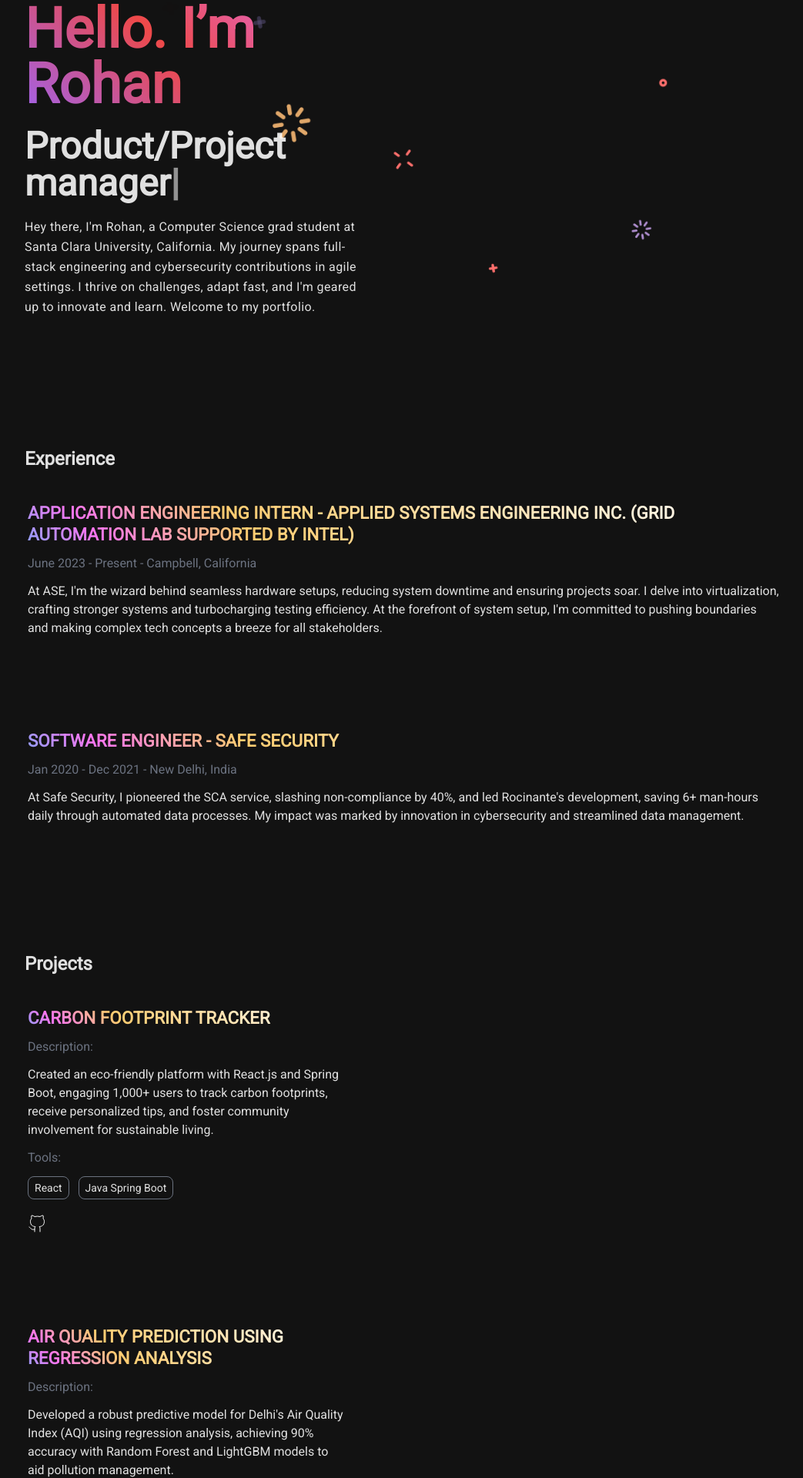
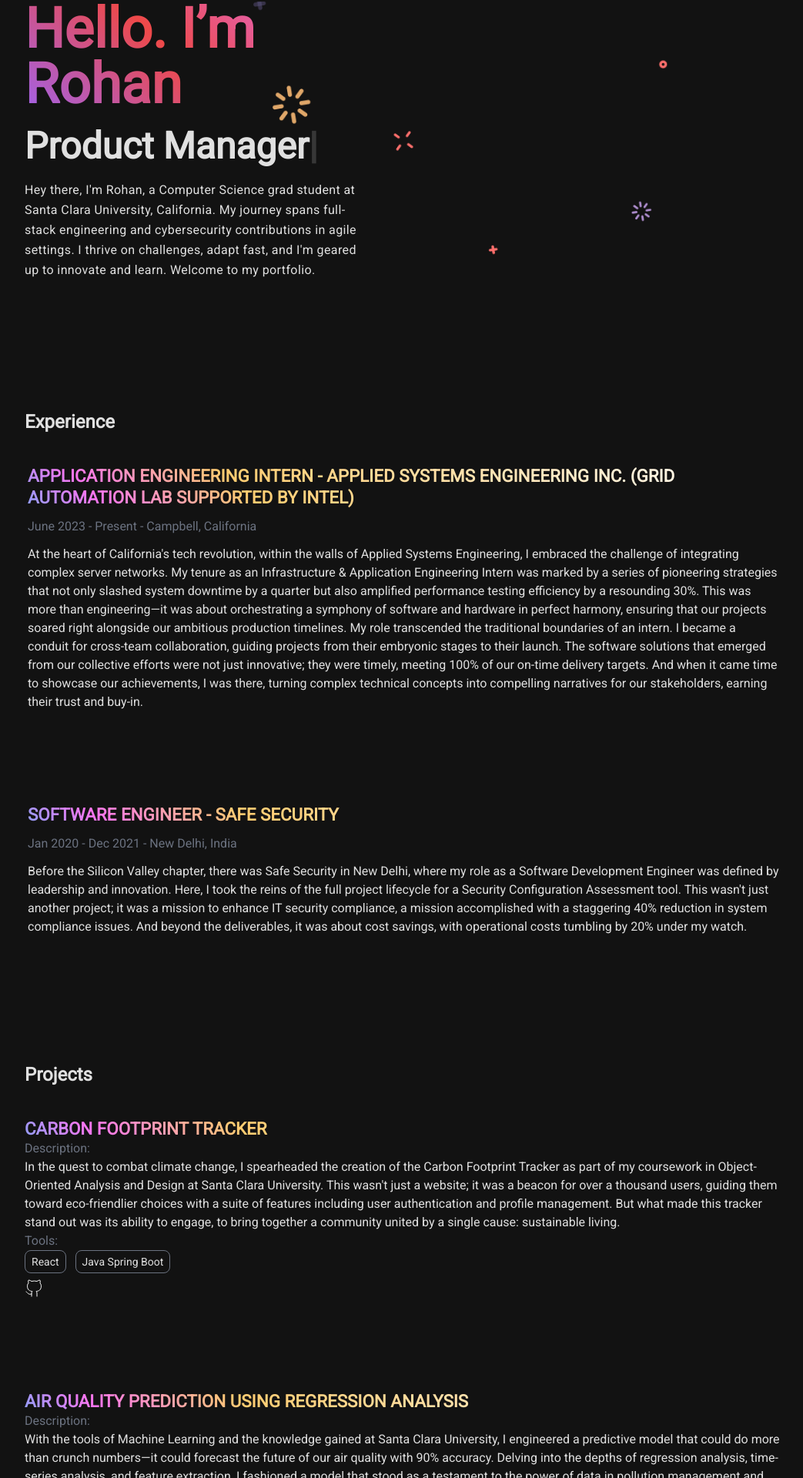
Before and after one commit to rohan17398/Portfolio_react, a React (Create React App) app: page / in a window 1280 px wide. Shown: the part 514-2434 px from the top of the page at 77% size, without its empty margins (116-1159 px from the left). Built offline with nearby package versions, Linux system fonts and the light colour scheme.

Commit message:
Content modifications

```diff
--- a/src/components/Hero.js
+++ b/src/components/Hero.js
@@ -11,8 +11,8 @@ const Hero = () => {
           <Typed
             strings={[
               "Full Stack Engineer",
-              "Product/Project manager",
-              "Resilient Problem Solver",
+              "Product Manager",
+              "Problem Solver",
             ]}
             typeSpeed={80}
             backDelay={1100}
--- a/src/components/Project.js
+++ b/src/components/Project.js
@@ -11,25 +11,25 @@ const Project = () => {
         <div className="my-7 space-y-24">
           {projects.map((project, index) => (
             <article
-              className="flex flex-wrap md:justify-between md:items-center"
+              className="flex flex-col md:justify-between md:items-center"
               key={index}
             >
-              <div className="flex flex-col space-y-3 my-3 mx-1 w-full md:w-5/12">
+              <div className="my-3 mx-1 w-full">
                 <h3 className="uppercase font-bold text-lg">{project.title}</h3>
                 <p className="text-gray-500">Description:</p>
                 <p>{project.description}</p>
                 <p className="text-gray-500">Tools:</p>
                 <div className="flex flex-wrap space-x-3 pb-2">
-                  {project.tools.map((disc, index) => (
+                  {project.tools.map((tool, index) => (
                     <span
                       className="border border-gray-500 px-2 py-1 rounded-lg text-sm"
                       key={index}
                     >
-                      {disc}
+                      {tool}
                     </span>
                   ))}
                 </div>
-                <div className="w-auto flex space-x-5 relative">
+                <div className="flex space-x-5 relative">
                   <a href={project.github} target="_blank" rel="noreferrer">
                     <img
                       src="./images/icons/github.svg"
@@ -38,6 +38,7 @@ const Project = () => {
                       height="24px"
                     />
                   </a>
+                  {/* Uncomment and use the link property if you have a live link for the projects */}
                   {/* <a href={project.link} target="_blank" rel="noreferrer">
                     <img
                       src="./images/icons/external-link.svg"
@@ -58,7 +59,7 @@ const Project = () => {
           href="https://github.com/rohan17398"
           target="_blank"
           rel="noreferrer"
-          className="bg-gray block shadow-lg uppercase border border-gray-500 rounded-lg text-center my-12 p-2 max-w-xs m-auto"
+          className="block shadow-lg uppercase border border-gray-500 rounded-lg text-center my-12 p-2 max-w-xs m-auto"
         >
           <span>Checkout my Github</span>
         </a>
--- a/src/experienceData.js
+++ b/src/experienceData.js
@@ -6,7 +6,7 @@ const experiences = [
         duration: "June 2023 - Present",
         location: "Campbell, California",
         description:
-          "At ASE, I'm the wizard behind seamless hardware setups, reducing system downtime and ensuring projects soar. I delve into virtualization, crafting stronger systems and turbocharging testing efficiency. At the forefront of system setup, I'm committed to pushing boundaries and making complex tech concepts a breeze for all stakeholders.",
+          "At the heart of California's tech revolution, within the walls of Applied Systems Engineering, I embraced the challenge of integrating complex server networks. My tenure as an Infrastructure & Application Engineering Intern was marked by a series of pioneering strategies that not only slashed system downtime by a quarter but also amplified performance testing efficiency by a resounding 30%. This was more than engineering—it was about orchestrating a symphony of software and hardware in perfect harmony, ensuring that our projects soared right alongside our ambitious production timelines. My role transcended the traditional boundaries of an intern. I became a conduit for cross-team collaboration, guiding projects from their embryonic stages to their launch. The software solutions that emerged from our collective efforts were not just innovative; they were timely, meeting 100% of our on-time delivery targets. And when it came time to showcase our achievements, I was there, turning complex technical concepts into compelling narratives for our stakeholders, earning their trust and buy-in.",
         tools: ["React", "Node.js", "AWS"],
     },
     {
@@ -15,7 +15,7 @@ const experiences = [
       duration: "Jan 2020 - Dec 2021",
       location: "New Delhi, India",
       description:
-        "At Safe Security, I pioneered the SCA service, slashing non-compliance by 40%, and led Rocinante's development, saving 6+ man-hours daily through automated data processes. My impact was marked by innovation in cybersecurity and streamlined data management.",
+        "Before the Silicon Valley chapter, there was Safe Security in New Delhi, where my role as a Software Development Engineer was defined by leadership and innovation. Here, I took the reins of the full project lifecycle for a Security Configuration Assessment tool. This wasn't just another project; it was a mission to enhance IT security compliance, a mission accomplished with a staggering 40% reduction in system compliance issues. And beyond the deliverables, it was about cost savings, with operational costs tumbling by 20% under my watch.",
       tools: ["React", "Node.js", "AWS"],
     }
     // ... other experiences
--- a/src/projectData.js
+++ b/src/projectData.js
@@ -3,7 +3,7 @@ const projects = [
     title: "Carbon FootPrint Tracker",
     image: "/images/tw.png",
     description:
-      "Created an eco-friendly platform with React.js and Spring Boot, engaging 1,000+ users to track carbon footprints, receive personalized tips, and foster community involvement for sustainable living.",
+      "In the quest to combat climate change, I spearheaded the creation of the Carbon Footprint Tracker as part of my coursework in Object-Oriented Analysis and Design at Santa Clara University. This wasn't just a website; it was a beacon for over a thousand users, guiding them toward eco-friendlier choices with a suite of features including user authentication and profile management. But what made this tracker stand out was its ability to engage, to bring together a community united by a single cause: sustainable living.",
     tools: ["React","Java Spring Boot"],
     github: "https://github.com/rohan17398/CarbonFootPrint",
     // link: "http://cryptopricetracker.vercel.app/",
@@ -12,7 +12,7 @@ const projects = [
     title: "Air Quality Prediction using Regression Analysis",
     image: "/images/twitterClone.png",
     description:
-      "Developed a robust predictive model for Delhi's Air Quality Index (AQI) using regression analysis, achieving 90% accuracy with Random Forest and LightGBM models to aid pollution management.",
+      "With the tools of Machine Learning and the knowledge gained at Santa Clara University, I engineered a predictive model that could do more than crunch numbers—it could forecast the future of our air quality with 90% accuracy. Delving into the depths of regression analysis, time-series analysis, and feature extraction, I fashioned a model that stood as a testament to the power of data in pollution management and the crucial foresight it can provide.",
     tools: ["Python"],
     github: "https://github.com/rohan17398/AirQuality-Prediction",
     // link: "https://twitter-clone-38274.web.app/",
```
